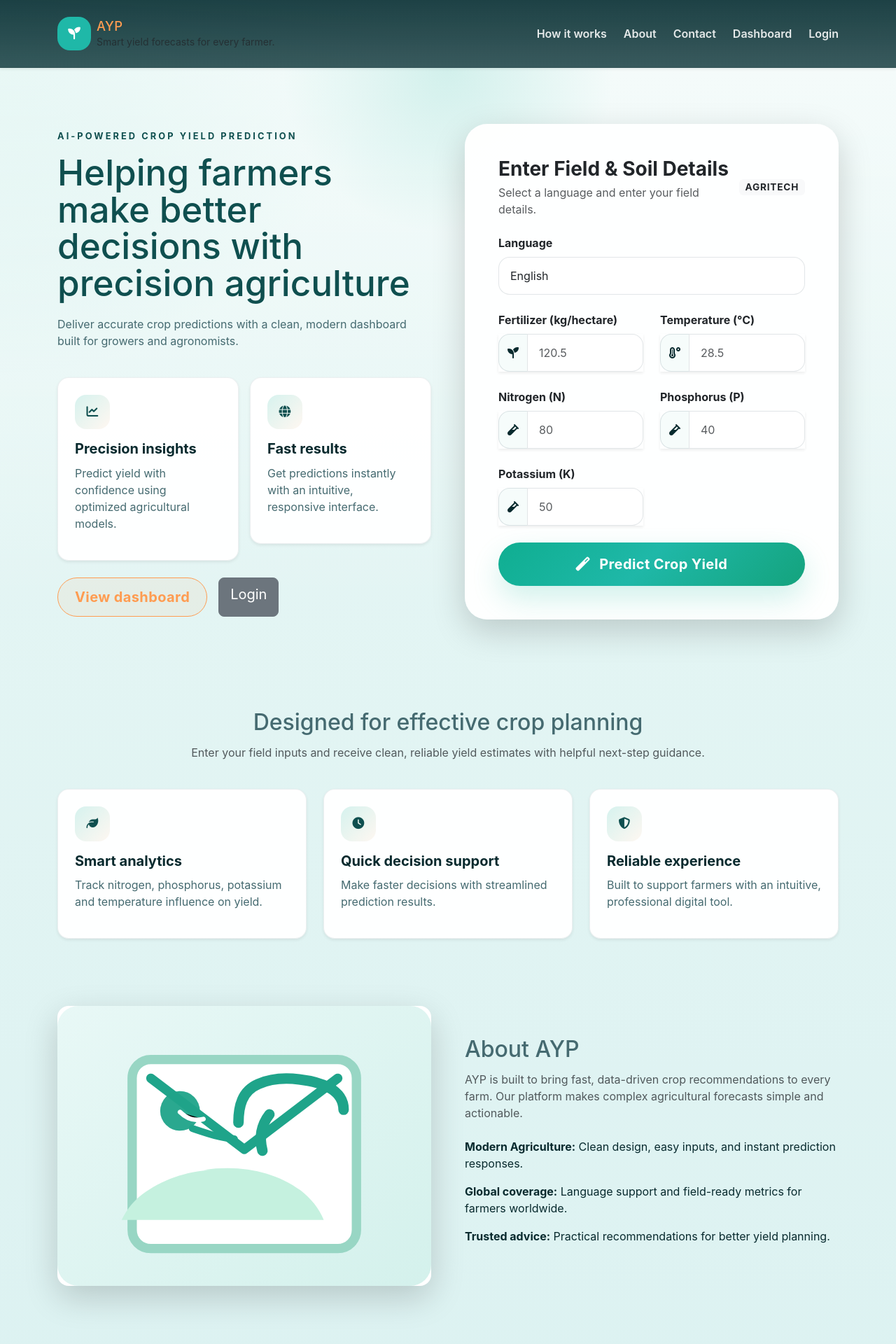
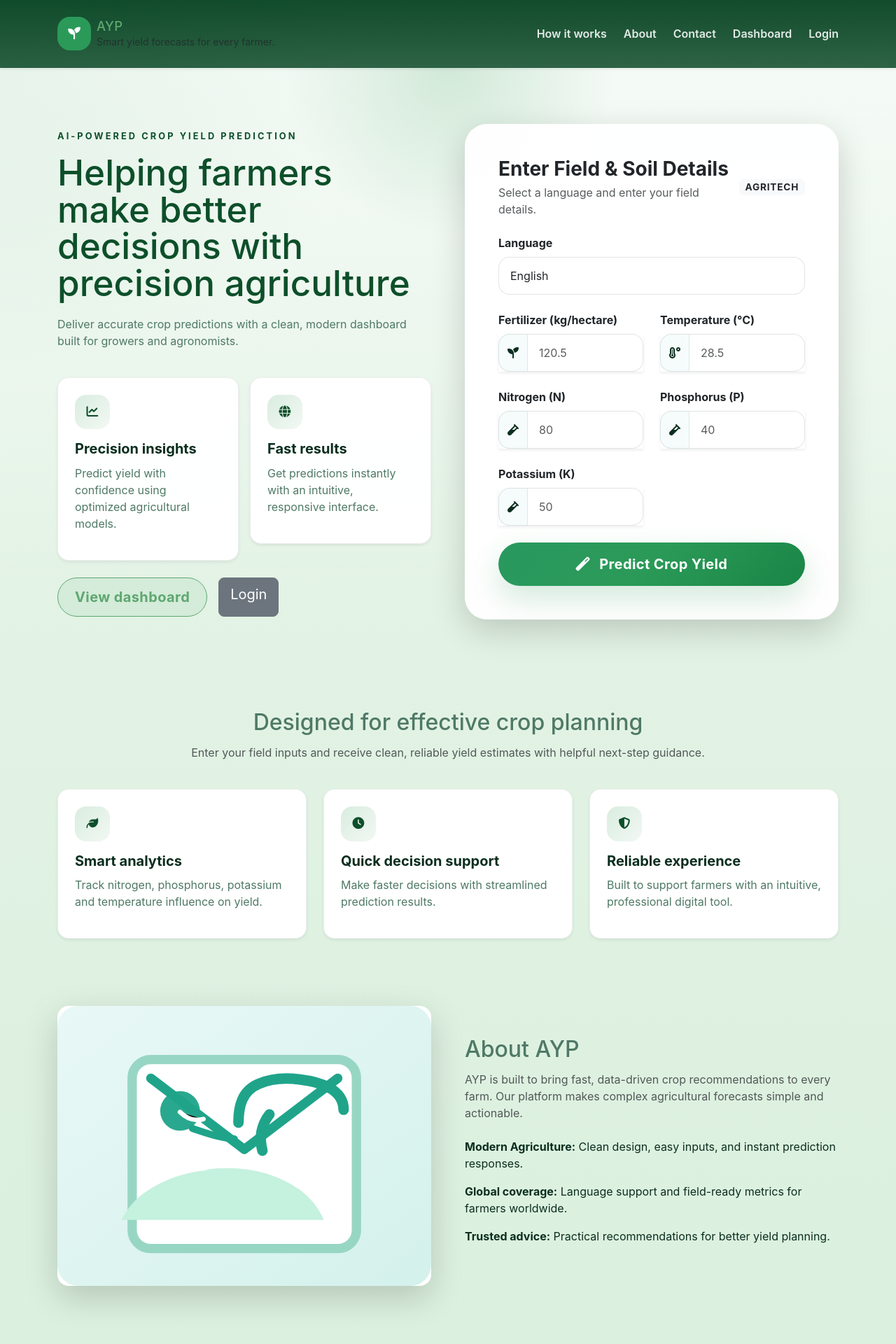
Before and after one commit to Rajeshdevanal/Smart-Crop-Yield-Predictor, a Flask app: page /home in a window 1280 px wide. Shown: the top 1920 px of the page at 70% size. Run offline with Flask 3, Linux system fonts and the light colour scheme.

Commit message:
Update site theme to green gradient colors

```diff
--- a/static/style.css
+++ b/static/style.css
@@ -1,15 +1,15 @@
 :root {
-    --bg-start: #e8f7f5;
-    --bg-end: #d8f0f0;
-    --nav-bg: rgba(18, 55, 59, 0.95);
+    --bg-start: #e9f5eb;
+    --bg-end: #d5eed8;
+    --nav-bg: rgba(5, 66, 33, 0.95);
     --surface: rgba(255, 255, 255, 0.96);
-    --surface-soft: rgba(255, 255, 255, 0.82);
-    --text-primary: #082a2e;
-    --text-muted: #456a70;
-    --brand: #1fb8a8;
-    --brand-deep: #0f4f4f;
-    --accent: #ff9c51;
-    --shadow: 0 30px 90px rgba(15, 55, 68, 0.15);
+    --surface-soft: rgba(255, 255, 255, 0.86);
+    --text-primary: #0b2e1f;
+    --text-muted: #4f7966;
+    --brand: #2b9a58;
+    --brand-deep: #0d4f2a;
+    --accent: #5fa770;
+    --shadow: 0 30px 90px rgba(10, 64, 36, 0.14);
 }
 
 * {
@@ -19,8 +19,8 @@
 body {
     margin: 0;
     min-height: 100vh;
-    background: radial-gradient(circle at top left, rgba(31, 184, 162, 0.16), transparent 18%),
-                radial-gradient(circle at bottom right, rgba(255, 156, 81, 0.12), transparent 18%),
+    background: radial-gradient(circle at top left, rgba(47, 154, 84, 0.18), transparent 18%),
+                radial-gradient(circle at bottom right, rgba(95, 167, 112, 0.12), transparent 18%),
                 linear-gradient(180deg, var(--bg-start) 0%, var(--bg-end) 100%);
     font-family: 'Inter', 'Segoe UI', system-ui, sans-serif;
     color: var(--text-primary);
@@ -35,7 +35,7 @@ html {
 }
 
 .site-header {
-    background: linear-gradient(180deg, rgba(18, 55, 59, 0.95), rgba(18, 55, 59, 0.82));
+    background: linear-gradient(180deg, rgba(5, 66, 33, 0.95), rgba(5, 66, 33, 0.82));
     backdrop-filter: blur(18px);
     position: sticky;
     top: 0;
@@ -84,7 +84,7 @@ html {
 .hero-section {
     padding-top: 5rem;
     padding-bottom: 5rem;
-    background: radial-gradient(circle at top center, rgba(31, 184, 162, 0.16), transparent 22%),
+    background: radial-gradient(circle at top center, rgba(47, 154, 84, 0.18), transparent 22%),
                 linear-gradient(180deg, rgba(255, 255, 255, 0.55), transparent 88%);
 }
 
@@ -178,7 +178,7 @@ html {
     width: 3.1rem;
     height: 3.1rem;
     border-radius: 16px;
-    background: linear-gradient(135deg, rgba(31, 184, 162, 0.18), rgba(255, 156, 81, 0.08));
+    background: linear-gradient(135deg, rgba(47, 154, 84, 0.18), rgba(95, 167, 112, 0.08));
     color: var(--brand-deep);
     margin-bottom: 1rem;
     font-size: 1.05rem;
@@ -231,16 +231,16 @@ html {
 }
 
 .btn-primary {
-    background: linear-gradient(135deg, #0fae91, #1fb8a8 48%, #14a37d);
+    background: linear-gradient(135deg, #29985f, #2b9a58 48%, #198546);
     border: none;
     padding: 16px 26px;
-    box-shadow: 0 18px 40px rgba(31, 184, 162, 0.2);
+    box-shadow: 0 18px 40px rgba(47, 154, 84, 0.2);
     transition: transform 0.25s ease, box-shadow 0.25s ease, background 0.25s ease;
 }
 
 .btn-primary:hover {
     transform: translateY(-2px);
-    box-shadow: 0 22px 50px rgba(31, 184, 162, 0.25);
+    box-shadow: 0 22px 50px rgba(47, 154, 84, 0.25);
 }
 
 .btn-outline-primary:hover {
@@ -250,14 +250,14 @@ html {
 .btn-outline-primary {
     border: 1px solid var(--accent);
     color: var(--accent);
-    background: rgba(255, 156, 81, 0.08);
+    background: rgba(47, 154, 84, 0.08);
     padding: 12px 24px;
 }
 
 .result-card {
     border-radius: 32px;
     padding: 1px;
-    background: linear-gradient(180deg, rgba(31, 164, 138, 0.12), transparent 60%);
+    background: linear-gradient(180deg, rgba(47, 154, 84, 0.16), transparent 60%);
 }
 
 .result-card .card-body {
```
